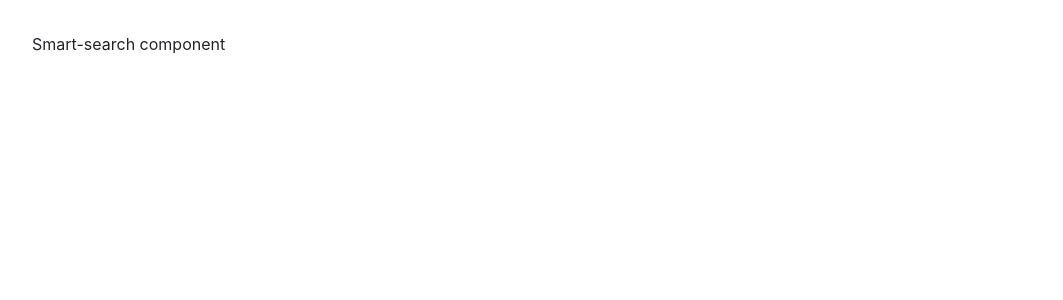
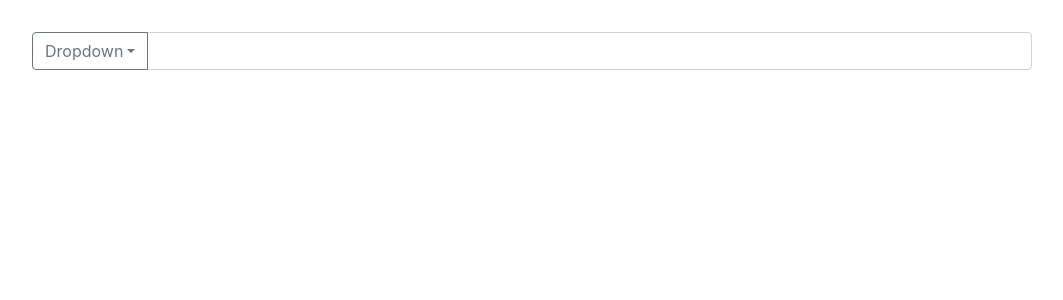
Before and after one commit to fummie/colizeum, a React (Create React App) app: page / in a window 1280 px wide. Shown: the top 300 px of the page, without its empty margins (108-1171 px from the left). Built offline with nearby package versions, Linux system fonts and the light colour scheme.

Commit message:
Basic input field
Without any funcionality, just html.

```diff
--- a/src/components/Smart-search/Smart-search.jsx
+++ b/src/components/Smart-search/Smart-search.jsx
@@ -1,10 +1,32 @@
-import React from 'react';
+import React from "react";
+import { InputGroup, DropdownButton, Dropdown, FormControl } from "react-bootstrap";
 
 import "./Smart-search.scss";
 
 const SmartSearch = () => {
 	return(
-		<div>Smart-search component</div>
+		<InputGroup className="mb-3">
+			<DropdownButton
+				as={InputGroup.Prepend}
+				variant="outline-secondary"
+				title="Dropdown"
+				id="input-group-dropdown-1"
+			>
+				<Dropdown.Item>BR1</Dropdown.Item>
+				<Dropdown.Item>EUN1</Dropdown.Item>
+				<Dropdown.Item>EUW1</Dropdown.Item>
+				<Dropdown.Item>JP1</Dropdown.Item>
+				<Dropdown.Item>KR</Dropdown.Item>
+				<Dropdown.Item>LA1</Dropdown.Item>
+				<Dropdown.Item>LA2</Dropdown.Item>
+				<Dropdown.Item>NA1</Dropdown.Item>
+				<Dropdown.Item>OC1</Dropdown.Item>
+				<Dropdown.Item>TR1</Dropdown.Item>
+				<Dropdown.Item>RU</Dropdown.Item>
+			</DropdownButton>
+
+			<FormControl aria-describedby="basic-addon1" />
+		</InputGroup>
 	);
 };
 
```
